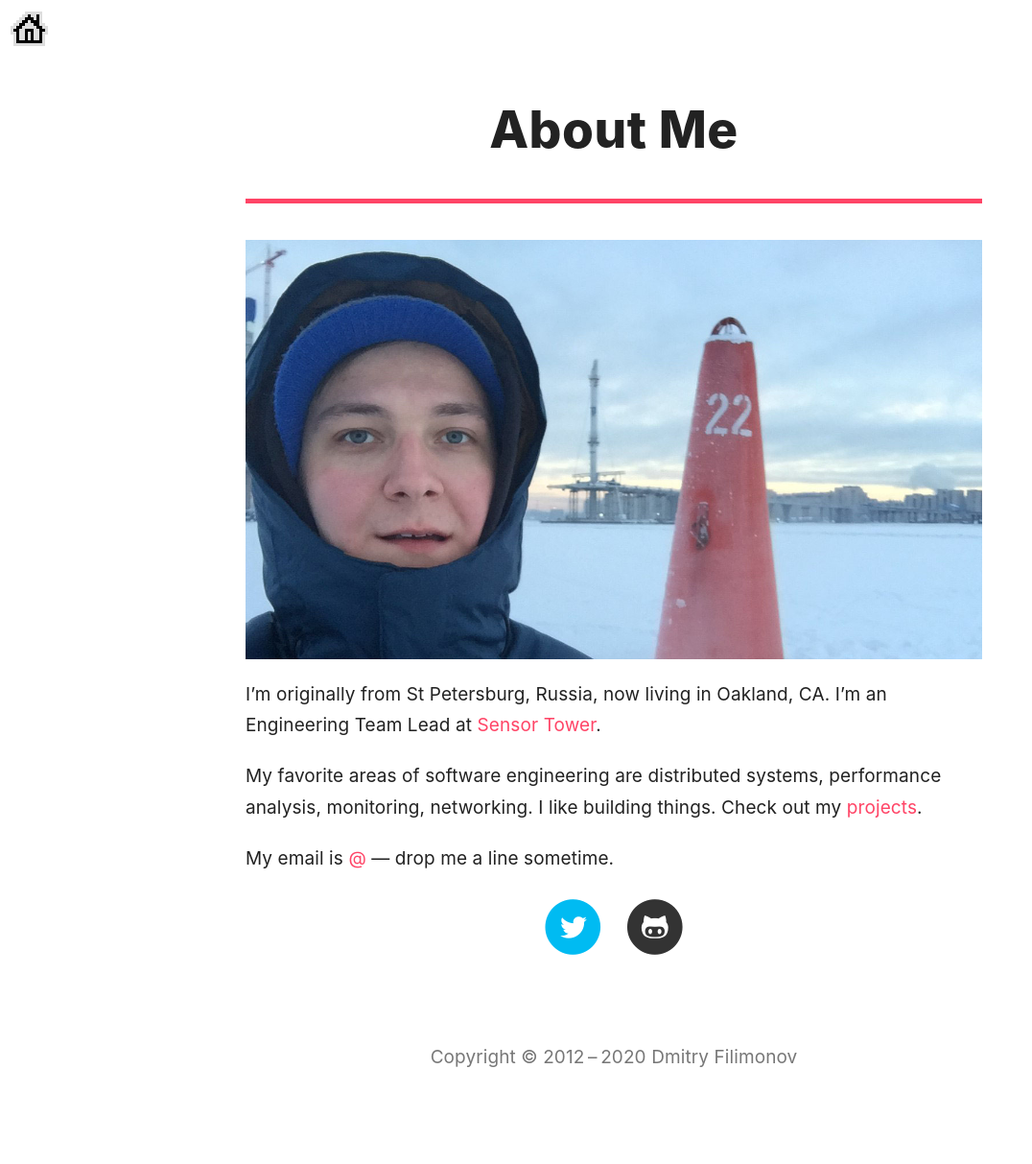
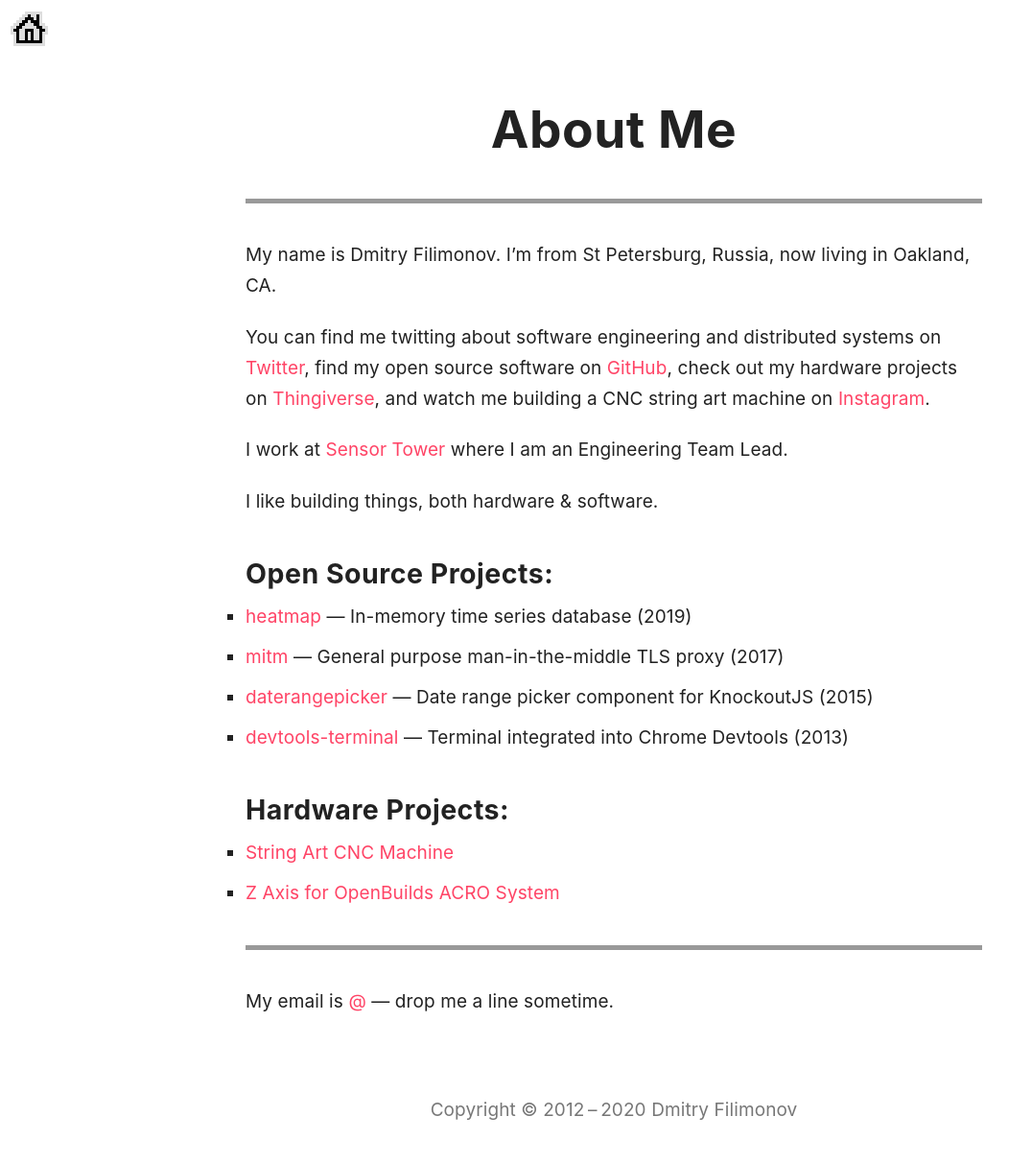
Before and after one commit to petethepig/petethepig.github.io, a Jekyll site: the page built from about/index.md, in a window 1280 px wide. Shown: the whole page at 96% size, without its empty margins (0-1076 px from the left). Built offline with Jekyll 4.4.1, drawn with Linux system fonts in a browser that asks for light colours; some web fonts are replaced; before the commit the page ends 1159 px from its top, so only the background shows below that.

Commit message:
removes projects page, moves content to about page

```diff
--- a/_assets/main.sass
+++ b/_assets/main.sass
@@ -3,7 +3,7 @@
 
 $header-k: 1
 =header-font
-  font: 800 22px/1.3 -apple-system, BlinkMacSystemFont, "Segoe UI", Helvetica, Arial, sans-serif, "Apple Color Emoji", "Segoe UI Emoji", "Segoe UI Symbol"
+  font: 700 22px/1.3 -apple-system, BlinkMacSystemFont, "Segoe UI", Helvetica, Arial, sans-serif, "Apple Color Emoji", "Segoe UI Emoji", "Segoe UI Symbol"
   letter-spacing: 0.5px
 
 =body-font
@@ -14,7 +14,7 @@ $header-k: 1
   font: 400 15px/1.4 Consolas, "Liberation Mono", Courier, monospace
 
 strong
-  font-weight: 800
+  font-weight: 600
 
 
 a
@@ -93,7 +93,7 @@ blockquote
 
 
 hr
-  background: $main-color
+  background: #999
   height: 5px
   border: none
   margin: 2em 0
--- a/about/index.md
+++ b/about/index.md
@@ -8,17 +8,31 @@ title: About
 </center>
 ---
 
-<img src="/assets/profile-pic-winter.jpg">
 
-I'm originally from St Petersburg, Russia, now living in Oakland, CA. I'm an Engineering&nbsp;Team&nbsp;Lead at [Sensor&nbsp;Tower](https://sensortower.com/).
+My name is Dmitry Filimonov. I'm from St Petersburg, Russia, now living in Oakland, CA.
 
-My favorite areas of software engineering are distributed systems, performance analysis, monitoring, networking. I like building things. Check out my [projects](/projects).
+You can find me twitting about software engineering and distributed systems on [Twitter](https://twitter.com/dmi3f), find my open source software on [GitHub](https://github.com/petethepig), check out my hardware projects on [Thingiverse](https://www.thingiverse.com/petethepig/designs), and watch me building a CNC string art machine on [Instagram](https://www.instagram.com/string.art.bird/).
+
+I work at [Sensor&nbsp;Tower](https://sensortower.com/) where I am an Engineering&nbsp;Team&nbsp;Lead.
+
+I like building things, both hardware & software.
+
+### Open Source Projects:
+
+* [heatmap](https://github.com/sensortower/heatmap) — In-memory time series database (2019)
+* [mitm](https://github.com/petethepig/mitm) — General purpose man-in-the-middle TLS proxy (2017)
+* [daterangepicker](https://github.com/sensortower/daterangepicker) — Date range picker component for KnockoutJS (2015)
+* [devtools-terminal](https://github.com/petethepig/devtools-terminal) — Terminal integrated into Chrome Devtools (2013)
+
+### Hardware Projects:
+* [String Art CNC Machine](https://www.instagram.com/string.art.bird/)
+* [Z Axis for OpenBuilds ACRO System](https://openbuilds.com/builds/openbuilds-acro-z-axis.8595/)
+
+---
 
 My email is [@]([me-email]) — drop me a line sometime.
 
-<p class="social-buttons">
-  <a class="social-button" href="https://twitter.com/dmi3f"></a>
-  <a class="social-button" href="https://github.com/petethepig"></a>
-</p>
+<div class="clear-fix"></div>
 
-<div class="clear-fix"></div>
+
+<!-- <img src="/assets/profile-pic-winter.jpg"> -->
--- a/assets/main.css
+++ b/assets/main.css
@@ -99,7 +99,7 @@
   a.no-brackets:link:after, a.no-brackets:visited:after {
     content: " " attr(href) " "; } }
 strong {
-  font-weight: 800; }
+  font-weight: 600; }
 
 a {
   color: #ff4466;
@@ -124,7 +124,7 @@ html, body, div, ul, li, img, figure {
   border: 0; }
 
 h1, h2, h3, h4, h5, h6 {
-  font: 800 22px/1.3 -apple-system, BlinkMacSystemFont, "Segoe UI", Helvetica, Arial, sans-serif, "Apple Color Emoji", "Segoe UI Emoji", "Segoe UI Symbol";
+  font: 700 22px/1.3 -apple-system, BlinkMacSystemFont, "Segoe UI", Helvetica, Arial, sans-serif, "Apple Color Emoji", "Segoe UI Emoji", "Segoe UI Symbol";
   letter-spacing: 0.5px; }
 
 html, body {
@@ -181,7 +181,7 @@ blockquote {
     padding-left: 15px; }
 
 hr {
-  background: #ff4466;
+  background: #999;
   height: 5px;
   border: none;
   margin: 2em 0; }
--- a/index.html
+++ b/index.html
@@ -4,7 +4,7 @@ no_home_btn: true
 ---
 <div class="about-index">
   <h1>Hi, I'm Dmitry</h1>
-  <p>I like building things. Read <a href="/about">more&nbsp;about&nbsp;me</a> and check&nbsp;out <a href="/projects">my&nbsp;projects</a>.</p>
+  <p>I write about distributed systems and I like building things. Read <a href="/about">more&nbsp;about&nbsp;me</a>.</p>
   <div class="clearfix"></div>
 </div>
 <h2 class="article-title latest-posts" >Latest Posts:</h2>
```
Also changed, not shown: projects/index.md (deleted, +0 -36 lines).
